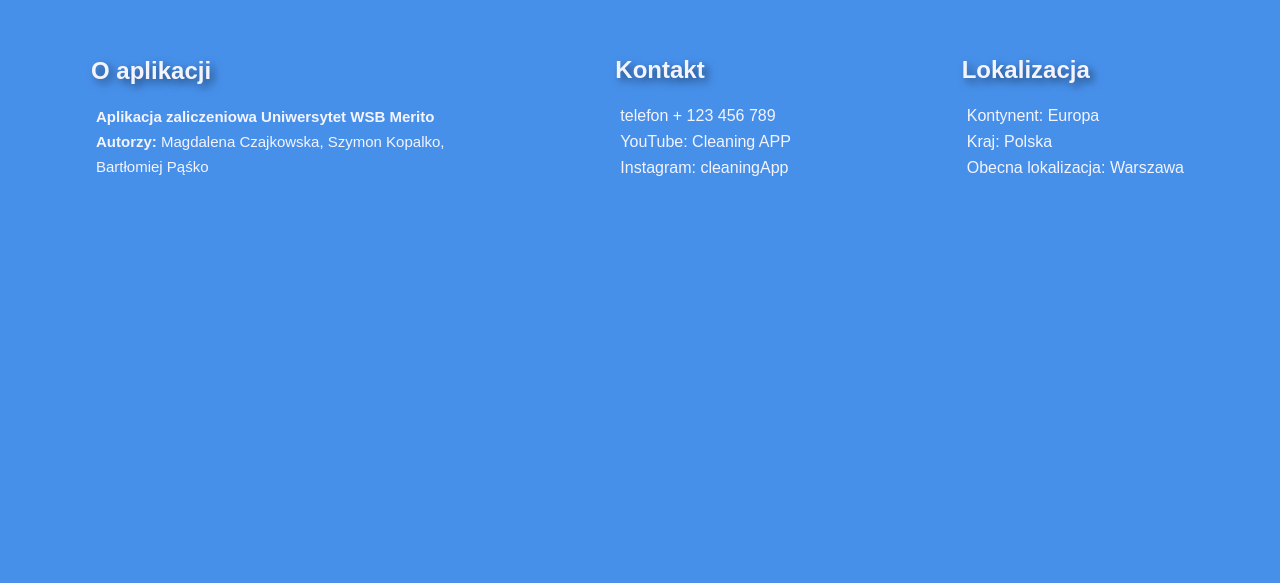
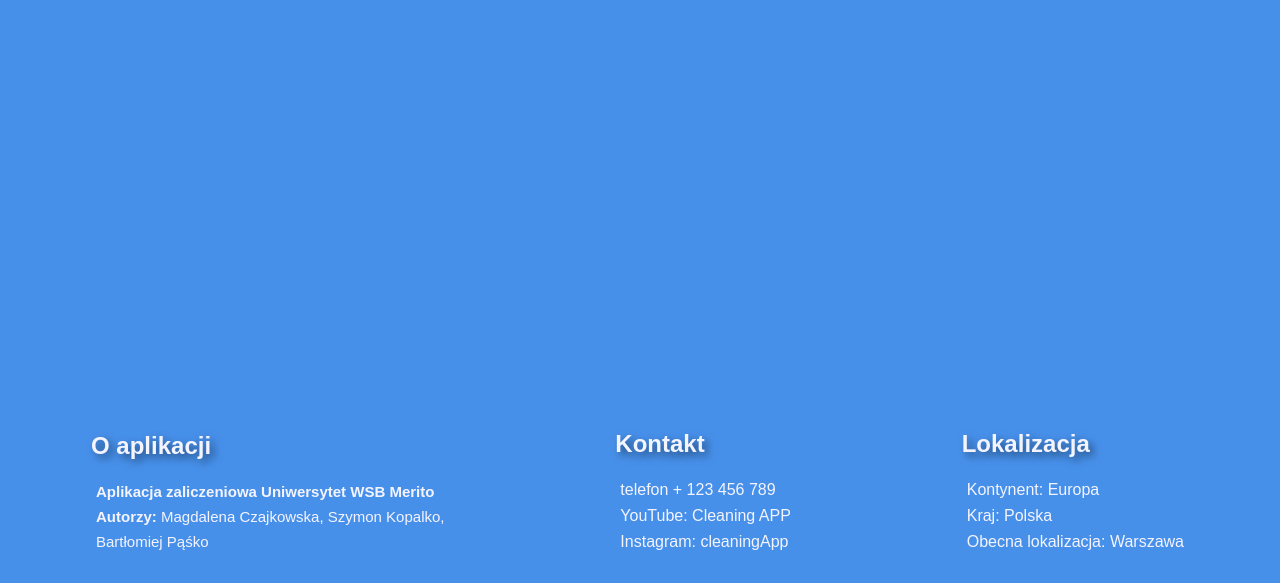
Before and after one commit to bpasko/cleanorderjs, a Next.js app: page / in a window 1280 px wide. Shown: the part 2084-2667 px from the top of the page. Before the commit the page ends 2400 px from the top, so only its background shows below. Built offline with nearby package versions, Linux system fonts and the light colour scheme; no server answers; the database is empty.

Commit message:
Poprawki css

```diff
--- a/components/catalog/catalog.module.css
+++ b/components/catalog/catalog.module.css
@@ -102,8 +102,10 @@
     width: 100%;
     display: flex;
     flex-wrap: wrap;
-    gap: 2rem;
+    gap: 3rem;
     align-items: center;
+    /* justify-content: center; */
+    /* justify-content: space-around; */
 }
 
 .meal{
@@ -129,14 +131,17 @@
     display: flex;
     flex-direction: column;
     gap: 0.4rem;
+    text-align: center;
 }
 
 .mealData > h4{
     text-transform: capitalize;
     font-size: 12px;
+    color: white;
 }
 
 .mealData > span{
     display: inline-block;
     margin-left: 0.25rem;
+    color: white;
 }
--- a/components/footer/footer.module.css
+++ b/components/footer/footer.module.css
@@ -1,7 +1,8 @@
 .footer {
     width: 100%;
-    height: 400px;
-    margin-top: 5rem;
+    /* height: 400px; */
+    margin-top: 50rem;
+    margin-bottom: 2rem;
     display: flex;
     flex-direction: column;
     justify-content: flex-end;
--- a/components/hero/hero.module.css
+++ b/components/hero/hero.module.css
@@ -1,5 +1,5 @@
 .container{
-    height: calc(100vh - 60px);
+    /* height: calc(100vh - 60px); */
     width: 100%;
     margin-top: 7.5rem;
     display: flex;
--- a/src/styles/meal.module.css
+++ b/src/styles/meal.module.css
@@ -9,7 +9,7 @@
     width: 85%;
     margin: 0 auto;
     display: flex;
-    gap: 10rem;
+    gap: 7rem;
 }
 
 .left{
@@ -67,7 +67,7 @@
     margin-bottom: 3.75rem;
     font-size: 18px;
     font-weight: 500;
-    max-width: 250px;
+    max-width: 370px;
     text-align: justify;
 }
 
```
